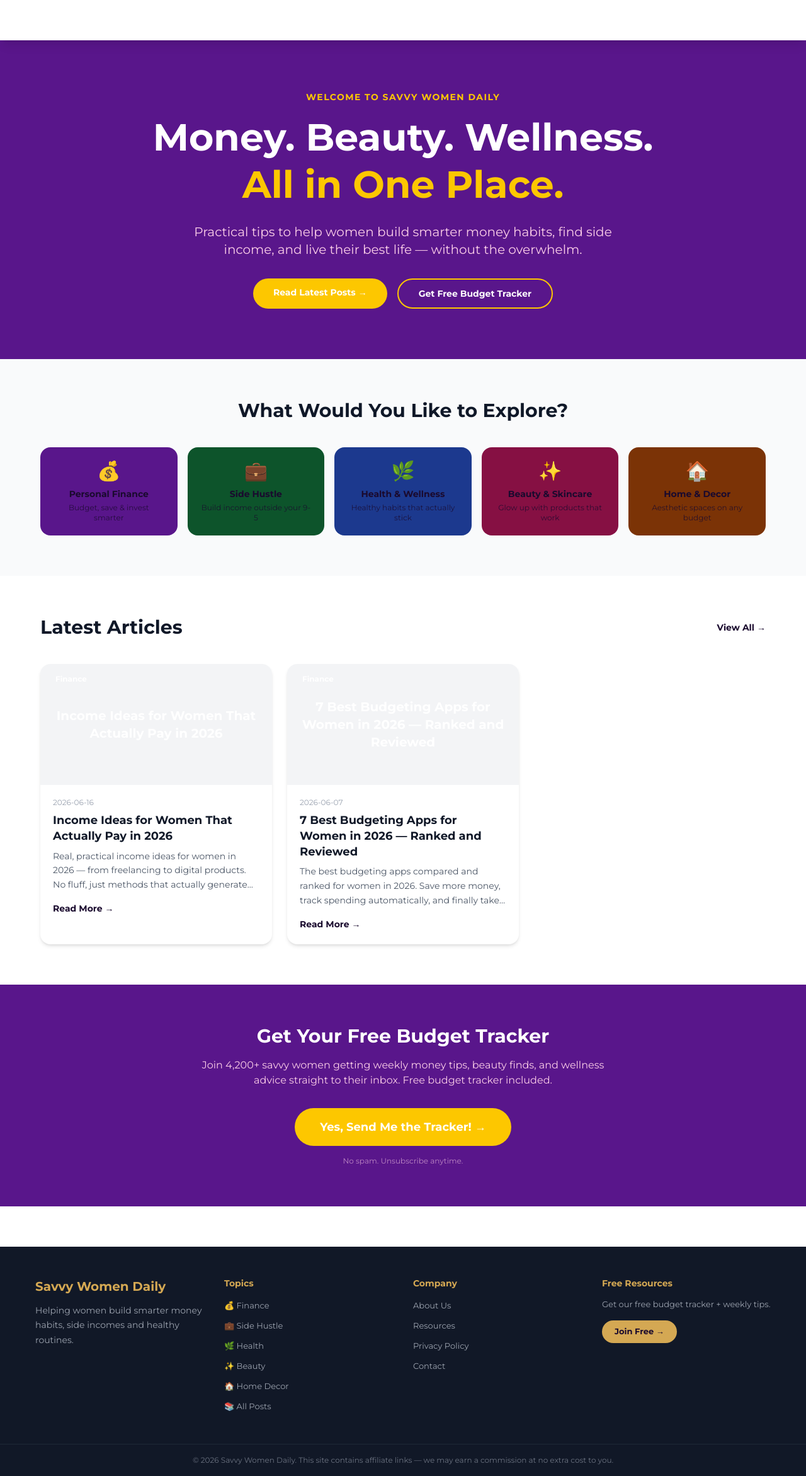
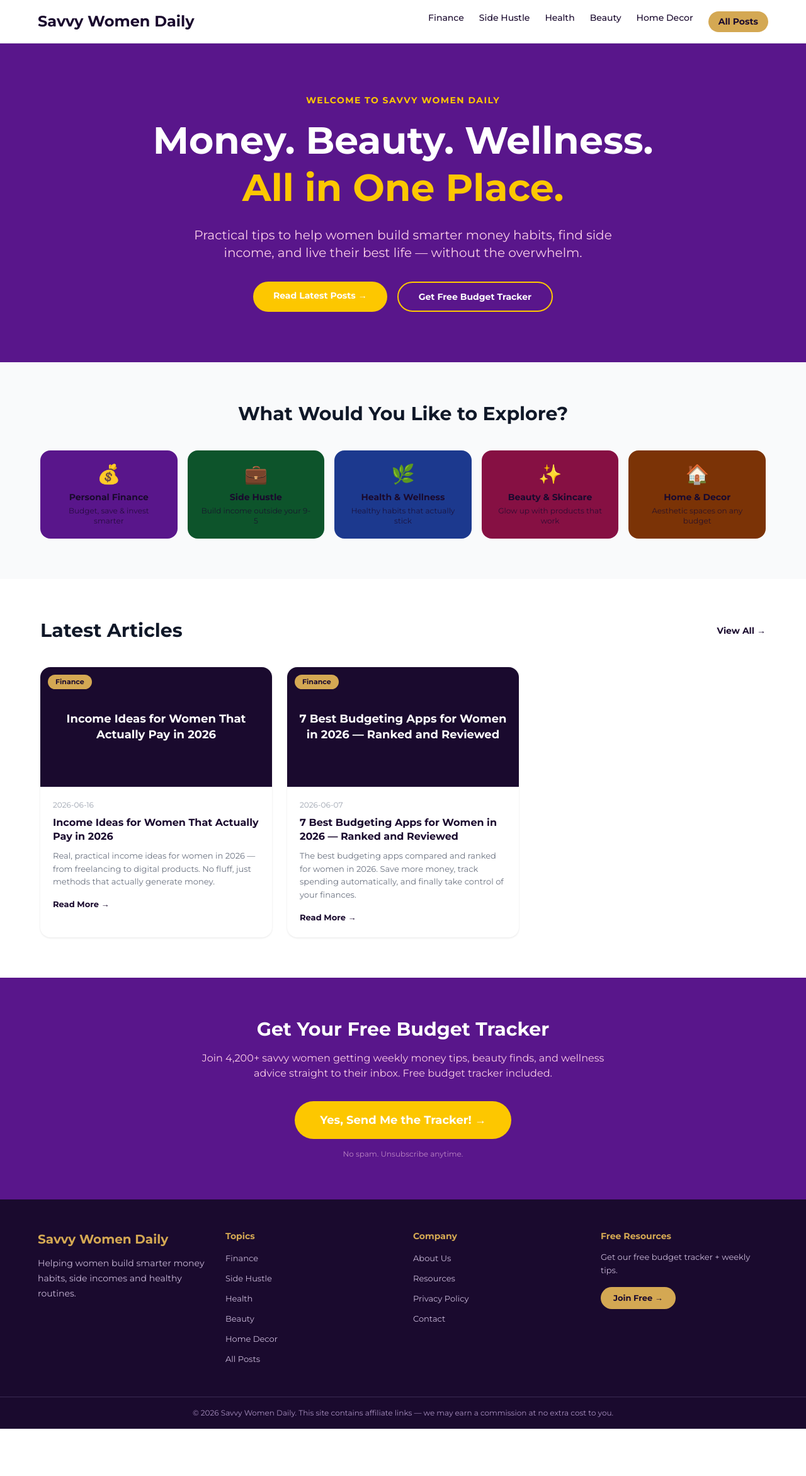
Before and after one commit to Boirose/savvy-women-daily, a Next.js app: page / in a window 1280 px wide. Shown: the whole page at 63% size. After the commit the page ends 2268 px from the top, so only its background shows below. Built offline with nearby package versions, Linux system fonts and the light colour scheme; a web font is replaced by a local one.

Commit message:
Fixed header, footer gap, footer color, post card styling

```diff
--- a/src/components/Footer.tsx
+++ b/src/components/Footer.tsx
@@ -2,41 +2,39 @@ import Link from "next/link";
 
 export default function Footer() {
   return (
-    <footer style={{background:"#111827",color:"white",marginTop:"4rem"}}>
-      <div style={{maxWidth:"1200px",margin:"0 auto",padding:"3rem 1rem",display:"grid",gridTemplateColumns:"repeat(auto-fit,minmax(200px,1fr))",gap:"2rem"}}>
+    <footer style={{background:"#1A0A2E", color:"white"}}>
+      <div style={{maxWidth:"1200px", margin:"0 auto", padding:"3rem 1.25rem", display:"grid", gridTemplateColumns:"repeat(auto-fit,minmax(200px,1fr))", gap:"2rem"}}>
 
         <div>
-          <h3 style={{fontSize:"1.25rem",fontWeight:"bold",color:"#D4A853",marginBottom:"0.75rem"}}>
+          <h3 style={{fontSize:"1.25rem", fontWeight:"bold", color:"#D4A853", marginBottom:"0.75rem"}}>
             Savvy Women Daily
           </h3>
-          <p style={{color:"#9ca3af",fontSize:"14px",lineHeight:"1.7",margin:0}}>
+          <p style={{color:"#C9B8D8", fontSize:"14px", lineHeight:"1.7", margin:0}}>
             Helping women build smarter money habits, side incomes and healthy routines.
           </p>
         </div>
 
         <div>
-          <h4 style={{fontWeight:"bold",color:"#D4A853",marginBottom:"0.75rem",fontSize:"14px"}}>Topics</h4>
-          <ul style={{listStyle:"none",padding:0,margin:0,display:"flex",flexDirection:"column",gap:"0.5rem"}}>
+          <h4 style={{fontWeight:"bold", color:"#D4A853", marginBottom:"0.75rem", fontSize:"14px"}}>Topics</h4>
+          <ul style={{listStyle:"none", padding:0, margin:0, display:"flex", flexDirection:"column", gap:"0.5rem"}}>
             {[
-              ["💰 Finance","/finance"],
-              ["💼 Side Hustle","/side-hustle"],
-              ["🌿 Health","/health"],
-              ["✨ Beauty","/beauty"],
-              ["🏠 Home Decor","/home-decor"],
-              ["📚 All Posts","/blog"],
+              ["Finance","/finance"],
+              ["Side Hustle","/side-hustle"],
+              ["Health","/health"],
+              ["Beauty","/beauty"],
+              ["Home Decor","/home-decor"],
+              ["All Posts","/blog"],
             ].map(([label,href])=>(
               <li key={href}>
-                <Link href={href} style={{color:"#9ca3af",textDecoration:"none",fontSize:"13px"}}>
-                  {label}
-                </Link>
+                <Link href={href} style={{color:"#C9B8D8", textDecoration:"none", fontSize:"13px"}}>{label}</Link>
               </li>
             ))}
           </ul>
         </div>
 
         <div>
-          <h4 style={{fontWeight:"bold",color:"#D4A853",marginBottom:"0.75rem",fontSize:"14px"}}>Company</h4>
-          <ul style={{listStyle:"none",padding:0,margin:0,display:"flex",flexDirection:"column",gap:"0.5rem"}}>
+          <h4 style={{fontWeight:"bold", color:"#D4A853", marginBottom:"0.75rem", fontSize:"14px"}}>Company</h4>
+          <ul style={{listStyle:"none", padding:0, margin:0, display:"flex", flexDirection:"column", gap:"0.5rem"}}>
             {[
               ["About Us","/about"],
               ["Resources","/resources"],
@@ -44,28 +42,26 @@ export default function Footer() {
               ["Contact","/contact"],
             ].map(([label,href])=>(
               <li key={href}>
-                <Link href={href} style={{color:"#9ca3af",textDecoration:"none",fontSize:"13px"}}>
-                  {label}
-                </Link>
+                <Link href={href} style={{color:"#C9B8D8", textDecoration:"none", fontSize:"13px"}}>{label}</Link>
               </li>
             ))}
           </ul>
         </div>
 
         <div>
-          <h4 style={{fontWeight:"bold",color:"#D4A853",marginBottom:"0.75rem",fontSize:"14px"}}>Free Resources</h4>
-          <p style={{color:"#9ca3af",fontSize:"13px",marginBottom:"1rem",lineHeight:"1.6"}}>
+          <h4 style={{fontWeight:"bold", color:"#D4A853", marginBottom:"0.75rem", fontSize:"14px"}}>Free Resources</h4>
+          <p style={{color:"#C9B8D8", fontSize:"13px", marginBottom:"1rem", lineHeight:"1.6"}}>
             Get our free budget tracker + weekly tips.
           </p>
           <Link href="https://savvywomendaily.beehiiv.com"
-            style={{background:"#D4A853",color:"#1A0A2E",padding:"8px 20px",borderRadius:"999px",fontSize:"13px",fontWeight:"bold",textDecoration:"none",display:"inline-block"}}>
+            style={{background:"#D4A853", color:"#1A0A2E", padding:"8px 20px", borderRadius:"999px", fontSize:"13px", fontWeight:"bold", textDecoration:"none", display:"inline-block"}}>
             Join Free →
           </Link>
         </div>
 
       </div>
 
-      <div style={{borderTop:"1px solid #1f2937",textAlign:"center",padding:"1rem",color:"#6b7280",fontSize:"12px"}}>
+      <div style={{borderTop:"1px solid #3A2A52", textAlign:"center", padding:"1rem", color:"#A88FC0", fontSize:"12px"}}>
         © 2026 Savvy Women Daily. This site contains affiliate links — we may earn a commission at no extra cost to you.
       </div>
     </footer>
--- a/src/components/Header.tsx
+++ b/src/components/Header.tsx
@@ -3,72 +3,52 @@ import Link from "next/link";
 import { useState } from "react";
 
 export default function Header() {
-  const [menuOpen, setMenuOpen] = useState(false);
+  const [open, setOpen] = useState(false);
+  const links = [
+    ["Finance","/finance"],
+    ["Side Hustle","/side-hustle"],
+    ["Health","/health"],
+    ["Beauty","/beauty"],
+    ["Home Decor","/home-decor"],
+  ];
 
   return (
-    <header className="bg-burgundy text-white sticky top-0 z-50 shadow-lg">
-      <div className="max-w-6xl mx-auto px-4 py-4 flex justify-between items-center">
-        {/* Logo */}
-        <Link href="/" className="font-playfair text-2xl font-bold text-gold">
+    <header style={{background:"#FFFFFF", color:"#1A0A2E", position:"sticky", top:0, zIndex:50, borderBottom:"1px solid #e5e7eb"}}>
+      <div style={{maxWidth:"1200px", margin:"0 auto", padding:"1rem 1.25rem", display:"flex", justifyContent:"space-between", alignItems:"center"}}>
+        <Link href="/" style={{fontSize:"1.5rem", fontWeight:"bold", color:"#1A0A2E", textDecoration:"none"}}>
           Savvy Women Daily
         </Link>
 
-        {/* Desktop Nav */}
-        <nav className="hidden md:flex gap-6 text-sm font-medium">
-          <Link href="/finance" className="hover:text-gold transition">
-            Finance
-          </Link>
-          <Link href="/side-hustle" className="hover:text-gold transition">
-            Side Hustle
-          </Link>
-          <Link href="/health" className="hover:text-gold transition">
-            Health
-          </Link>
-          <Link href="/beauty" className="hover:text-gold transition">
-            Beauty
-          </Link>
-          <Link href="/home-decor" className="hover:text-gold transition">
-            Home
-          </Link>
-          <Link
-            href="/blog"
-            className="bg-gold text-burgundy px-4 py-1 rounded-full font-bold hover:bg-white transition"
-          >
+        <nav style={{display:"none", gap:"1.5rem", fontSize:"14px", fontWeight:500}} className="desktop-nav">
+          {links.map(([label,href])=>(
+            <Link key={href} href={href} style={{color:"#1A0A2E", textDecoration:"none"}}>{label}</Link>
+          ))}
+          <Link href="/blog" style={{background:"#D4A853", color:"#1A0A2E", padding:"6px 16px", borderRadius:"999px", fontWeight:"bold", textDecoration:"none"}}>
             All Posts
           </Link>
         </nav>
 
-        {/* Mobile Menu Button */}
-        <button
-          className="md:hidden text-white text-2xl"
-          onClick={() => setMenuOpen(!menuOpen)}
-        >
-          {menuOpen ? "✕" : "☰"}
+        <button onClick={()=>setOpen(!open)} style={{background:"none", border:"none", fontSize:"24px", color:"#1A0A2E", cursor:"pointer"}} className="mobile-toggle">
+          {open ? "✕" : "☰"}
         </button>
       </div>
 
-      {/* Mobile Nav */}
-      {menuOpen && (
-        <div className="md:hidden bg-burgundy border-t border-rose px-4 pb-4 flex flex-col gap-3 text-sm">
-          {[
-            ["Finance", "/finance"],
-            ["Side Hustle", "/side-hustle"],
-            ["Health", "/health"],
-            ["Beauty", "/beauty"],
-            ["Home", "/home-decor"],
-            ["All Posts", "/blog"],
-          ].map(([label, href]) => (
-            <Link
-              key={href}
-              href={href}
-              className="hover:text-gold transition py-1 border-b border-rose"
-              onClick={() => setMenuOpen(false)}
-            >
+      {open && (
+        <div style={{padding:"0 1.25rem 1rem", display:"flex", flexDirection:"column", gap:"0.75rem", borderTop:"1px solid #e5e7eb"}}>
+          {[...links,["All Posts","/blog"]].map(([label,href])=>(
+            <Link key={href} href={href} style={{color:"#1A0A2E", textDecoration:"none", padding:"0.4rem 0", borderBottom:"1px solid #f3f4f6"}} onClick={()=>setOpen(false)}>
               {label}
             </Link>
           ))}
         </div>
       )}
+
+      <style>{`
+        @media (min-width: 768px) {
+          .desktop-nav { display: flex !important; }
+          .mobile-toggle { display: none !important; }
+        }
+      `}</style>
     </header>
   );
 }
--- a/src/components/PostCard.tsx
+++ b/src/components/PostCard.tsx
@@ -1,78 +1,36 @@
 import Link from "next/link";
 
-interface PostCardProps {
+interface Props {
   title: string;
   description: string;
   slug: string;
   category: string;
   date: string;
-  image?: string;
 }
 
-const categoryColors: Record<string, string> = {
-  finance: "bg-burgundy",
-  "side-hustle": "bg-darkgreen",
-  health: "bg-navy",
-  beauty: "bg-rose",
-  "home-decor": "bg-brown",
+const labels: Record<string,string> = {
+  finance:"Finance",
+  "side-hustle":"Side Hustle",
+  health:"Health",
+  beauty:"Beauty",
+  "home-decor":"Home Decor",
 };
 
-const categoryLabels: Record<string, string> = {
-  finance: "Finance",
-  "side-hustle": "Side Hustle",
-  health: "Health",
-  beauty: "Beauty",
-  "home-decor": "Home Decor",
-};
-
-export default function PostCard({
-  title,
-  description,
-  slug,
-  category,
-  date,
-  image,
-}: PostCardProps) {
+export default function PostCard({title,description,slug,category,date}:Props) {
   return (
-    <Link href={`/blog/${slug}`} className="group block">
-      <article className="bg-white rounded-2xl shadow-md overflow-hidden hover:shadow-xl transition-shadow duration-300 h-full">
-        {/* Image */}
-        <div className="h-48 bg-gray-100 relative overflow-hidden">
-          {image ? (
-            <img
-              src={image}
-              alt={title}
-              className="w-full h-full object-cover group-hover:scale-105 transition-transform duration-300"
-            />
-          ) : (
-            <div
-              className={`w-full h-full ${categoryColors[category] || "bg-burgundy"} flex items-center justify-center`}
-            >
-              <span className="text-white font-playfair text-xl font-bold text-center px-4">
-                {title}
-              </span>
-            </div>
-          )}
-          {/* Category badge */}
-          <span
-            className={`absolute top-3 left-3 ${categoryColors[category] || "bg-burgundy"} text-white text-xs font-bold px-3 py-1 rounded-full`}
-          >
-            {categoryLabels[category] || category}
+    <Link href={`/blog/${slug}`} style={{textDecoration:"none", display:"block"}}>
+      <article style={{background:"#FFFFFF", borderRadius:"16px", boxShadow:"0 1px 3px rgba(0,0,0,0.1)", overflow:"hidden", height:"100%"}}>
+        <div style={{height:"190px", background:"#1A0A2E", display:"flex", alignItems:"center", justifyContent:"center", position:"relative", padding:"1rem"}}>
+          <span style={{color:"#FFFFFF", fontWeight:"bold", textAlign:"center", fontSize:"18px", lineHeight:"1.4"}}>{title}</span>
+          <span style={{position:"absolute", top:"12px", left:"12px", background:"#D4A853", color:"#1A0A2E", fontSize:"11px", fontWeight:"bold", padding:"3px 12px", borderRadius:"999px"}}>
+            {labels[category] || category}
           </span>
         </div>
-
-        {/* Content */}
-        <div className="p-5">
-          <p className="text-xs text-gray-400 mb-2">{date}</p>
-          <h3 className="font-playfair text-lg font-bold text-gray-900 mb-2 group-hover:text-burgundy transition leading-snug">
-            {title}
-          </h3>
-          <p className="text-gray-600 text-sm leading-relaxed line-clamp-3">
-            {description}
-          </p>
-          <span className="inline-block mt-4 text-burgundy text-sm font-bold group-hover:underline">
-            Read More →
-          </span>
+        <div style={{padding:"1.25rem"}}>
+          <p style={{fontSize:"12px", color:"#9ca3af", marginBottom:"0.5rem"}}>{date}</p>
+          <h3 style={{fontWeight:"bold", color:"#1A0A2E", marginBottom:"0.5rem", fontSize:"16px", lineHeight:"1.4"}}>{title}</h3>
+          <p style={{color:"#6b7280", fontSize:"13px", lineHeight:"1.6", margin:0}}>{description}</p>
+          <span style={{display:"inline-block", marginTop:"1rem", color:"#1A0A2E", fontSize:"13px", fontWeight:"bold"}}>Read More →</span>
         </div>
       </article>
     </Link>
```
